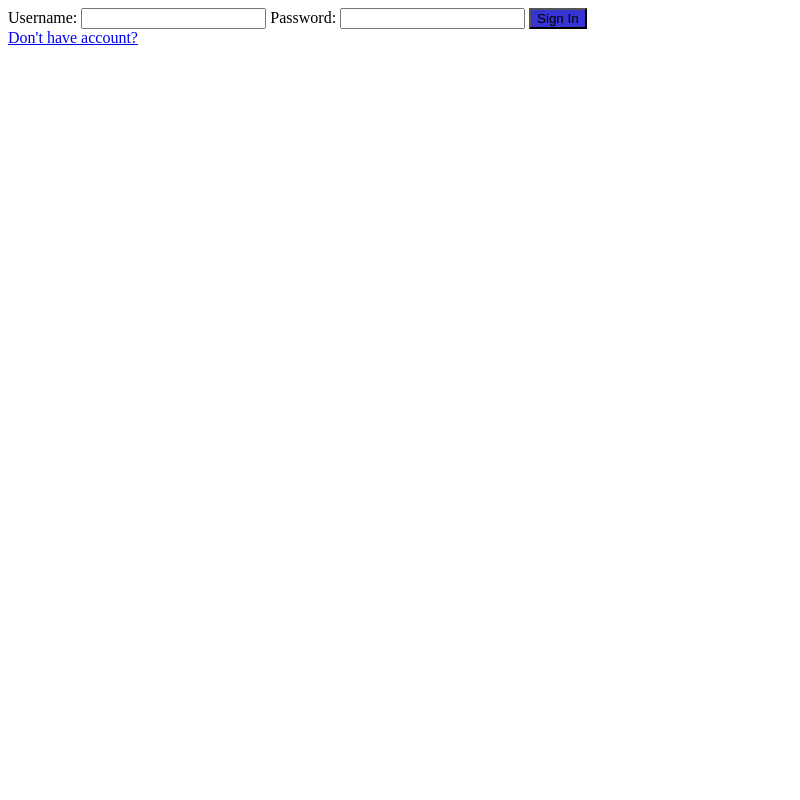
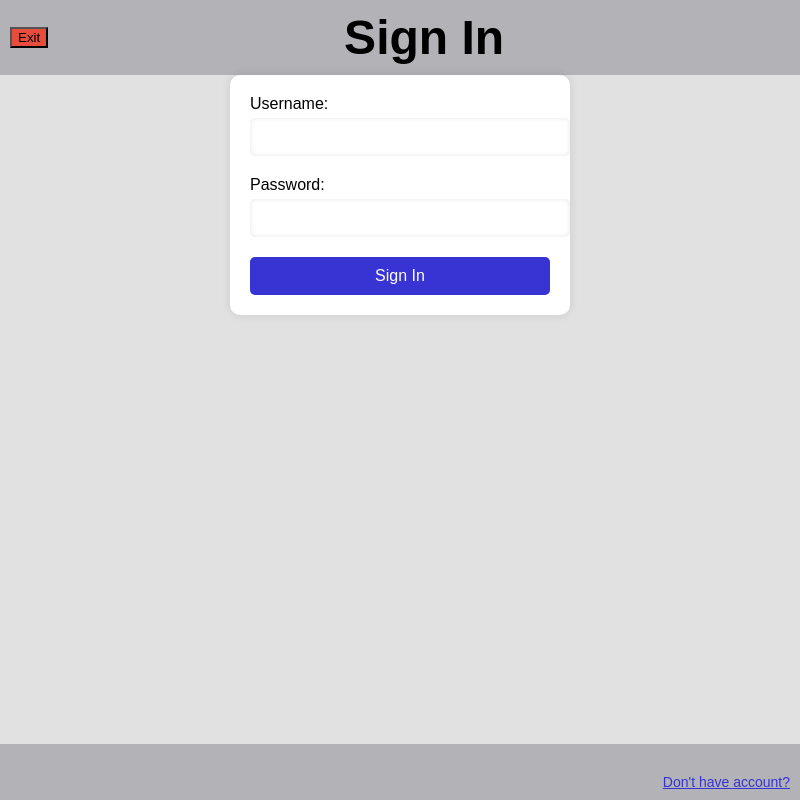
Before and after one commit to TKing1517/FYPDistractoGone, an Electron app: page FYPDistractoGone/View/SignIn.html in a window 800 px wide. Drawn offline with Linux system fonts and the light colour scheme.

Commit message:
Made exit button, removed top bar,styled SignIn/Up

```diff
--- a/FYPDistractoGone/Controller/RenderEdit.js
+++ b/FYPDistractoGone/Controller/RenderEdit.js
@@ -50,3 +50,9 @@ SignOutbtn.addEventListener('click', (event) => {
     event.preventDefault()
     ipcRenderer.send('SignOut')
 })
+
+const ExitBtn = document.getElementById('ExitBtn')
+ExitBtn.addEventListener('click', (event) => {
+    event.preventDefault()
+    ipcRenderer.send('ExitClicked')
+})
--- a/FYPDistractoGone/Controller/RenderHome.js
+++ b/FYPDistractoGone/Controller/RenderHome.js
@@ -28,3 +28,9 @@ SignOutbtn.addEventListener('click', (event) => {
     event.preventDefault()
     ipcRenderer.send('SignOut')
 })
+
+const ExitBtn = document.getElementById('ExitBtn')
+ExitBtn.addEventListener('click', (event) => {
+    event.preventDefault()
+    ipcRenderer.send('ExitClicked')
+})
--- a/FYPDistractoGone/Controller/RenderSignIn.js
+++ b/FYPDistractoGone/Controller/RenderSignIn.js
@@ -6,3 +6,9 @@ SignInInput.addEventListener('submit', (event) => {
     const Password = document.getElementById('InputPasswordS').value
     ipcRenderer.send('SignIn',UserName,Password)
 })
+
+const ExitBtn = document.getElementById('ExitBtn')
+ExitBtn.addEventListener('click', (event) => {
+    event.preventDefault()
+    ipcRenderer.send('ExitClicked')
+})
--- a/FYPDistractoGone/Controller/RenderSignUp.js
+++ b/FYPDistractoGone/Controller/RenderSignUp.js
@@ -7,3 +7,9 @@ SignUpInput.addEventListener('submit', (event) => {
     const Password = document.getElementById('InputPassword').value
     ipcRenderer.send('CreateUser',Email,UserName,Password)
 })
+
+const ExitBtn = document.getElementById('ExitBtn')
+ExitBtn.addEventListener('click', (event) => {
+    event.preventDefault()
+    ipcRenderer.send('ExitClicked')
+})
--- /dev/null
+++ b/FYPDistractoGone/View/SignIn.css
@@ -0,0 +1,95 @@
+body {
+    margin: 0;
+    padding: 0;
+    background-color: #e1e1e1;
+    font-family: Arial, sans-serif;
+}
+
+.top-bar {
+    display: flex;
+    justify-content: space-between;
+    align-items: center;
+    background-color: #b2b2b7;
+    color: rgb(0, 0, 0);
+    font-size: 24px;
+    text-align: center;
+    padding: 10px;
+  }
+
+.top-bar h1 {
+    margin: 0;
+    flex-grow: 1;
+    text-align: center;
+}
+
+.top-bar button {
+    order: -1;
+    margin-right: 10px;
+    background-color:#e74c3c;
+}
+
+
+#SignInInput {
+    margin: 0 auto;
+    width: 300px;
+    background-color: white;
+    padding: 20px;
+    border-radius: 10px;
+    box-shadow: 0 0 10px rgba(0, 0, 0, 0.1);
+}
+
+#SignInInput label {
+    display: block;
+    margin-bottom: 5px;
+    font-size: 16px;
+}
+
+#SignInInput input[type="text"], #SignInInput input[type="password"] {
+    width: 100%;
+    padding: 10px;
+    font-size: 16px;
+    margin-bottom: 20px;
+    border: none;
+    border-radius: 5px;
+    box-shadow: inset 0 0 5px rgba(0, 0, 0, 0.1);
+}
+
+#SignInBtn {
+    display: block;
+    width: 100%;
+    background-color: #3833d3;
+    color: white;
+    padding: 10px;
+    font-size: 16px;
+    border: none;
+    border-radius: 5px;
+    cursor: pointer;
+    transition: background-color 0.2s;
+}
+
+#SignInBtn:hover {
+    background-color: #231fa2;
+}
+
+a {
+    display: block;
+    text-align: center;
+    margin-top: 20px;
+    color: #3833d3;
+}
+
+.bottom-bar {
+    position: fixed;
+    bottom: 0;
+    left: 0;
+    right: 0;
+    background-color: #b2b2b7;
+    color: rgb(0, 0, 0);
+    font-size: 14px;
+    padding: 10px;
+}
+
+.bottom-bar a {
+    color: #3833d3;
+    text-align: right;
+}
--- a/FYPDistractoGone/View/SignIn.html
+++ b/FYPDistractoGone/View/SignIn.html
@@ -1,17 +1,25 @@
 <!DOCTYPE html>
 <html>
-    <head>
-
+    <head class="TopBarSignIn">
+        <title>Sign In</title>
+        <link rel="stylesheet" type="text/css" href="SignIn.css">
     </head>
     <body>
+        <div class="top-bar">
+            <h1>Sign In</h1>
+            <button id="ExitBtn" type="click">Exit</button>
+        </div>
+
         <form id="SignInInput">
             <label for="UserNameLBLS">Username:</label>
             <input type="text" id="InputUserNameS" required>
             <label for="PasswordLBLS">Password:</label>
             <input type="text" id="InputPasswordS" required>
-            <button id="SignInBtn" type="submit" style="background-color:#3833d3">Sign In</button>
+            <button id="SignInBtn" type="submit">Sign In</button>
         </form>
-        <a href="SignUp.html">Don't have account?</a>
+        <div class="bottom-bar">
+            <a href="SignUp.html">Don't have account?</a>
+        </div>
         <script src='../Controller/RenderSignIn.js'></script>
     </body>
 </html>
--- /dev/null
+++ b/FYPDistractoGone/View/SignUp.css
@@ -0,0 +1,94 @@
+body {
+    margin: 0;
+    padding: 0;
+    background-color: #e1e1e1;
+    font-family: Arial, sans-serif;
+}
+
+.top-bar {
+    display: flex;
+    justify-content: space-between;
+    align-items: center;
+    background-color: #b2b2b7;
+    color: rgb(0, 0, 0);
+    font-size: 24px;
+    text-align: center;
+    padding: 10px;
+}
+
+.top-bar h1 {
+    margin: 0;
+    flex-grow: 1;
+    text-align: center;
+}
+
+.top-bar button {
+    order: -1;
+    margin-right: 10px;
+    background-color:#e74c3c;
+}
+
+#SignUpInput {
+    margin: 0 auto;
+    width: 300px;
+    background-color: white;
+    padding: 20px;
+    border-radius: 10px;
+    box-shadow: 0 0 10px rgba(0, 0, 0, 0.1);
+}
+
+#SignUpInput label {
+    display: block;
+    margin-bottom: 5px;
+    font-size: 16px;
+}
+
+#SignUpInput input[type="text"], #SignUpInput input[type="password"] {
+    width: 100%;
+    padding: 10px;
+    font-size: 16px;
+    margin-bottom: 20px;
+    border: none;
+    border-radius: 5px;
+    box-shadow: inset 0 0 5px rgba(0, 0, 0, 0.1);
+}
+
+#CreateUserBtn {
+    display: block;
+    width: 100%;
+    background-color: #3833d3;
+    color: white;
+    padding: 10px;
+    font-size: 16px;
+    border: none;
+    border-radius: 5px;
+    cursor: pointer;
+    transition: background-color 0.2s;
+}
+
+#CreateUserBtn:hover {
+    background-color: #231fa2;
+}
+
+a {
+    display: block;
+    text-align: center;
+    margin-top: 20px;
+    color: #3833d3;
+}
+
+.bottom-bar {
+    position: fixed;
+    bottom: 0;
+    left: 0;
+    right: 0;
+    background-color: #b2b2b7;
+    color: rgb(0, 0, 0);
+    font-size: 14px;
+    padding: 10px;
+}
+
+.bottom-bar a {
+    color: #3833d3;
+    text-align: left;
+}
```
Also changed, not shown: FYPDistractoGone/Controller/main.js (+14 -1 lines), FYPDistractoGone/View/EditBlockList.html (+1 -0 lines), FYPDistractoGone/View/HomePage.html (+3 -3 lines), FYPDistractoGone/View/SignUp.html (+9 -2 lines).
